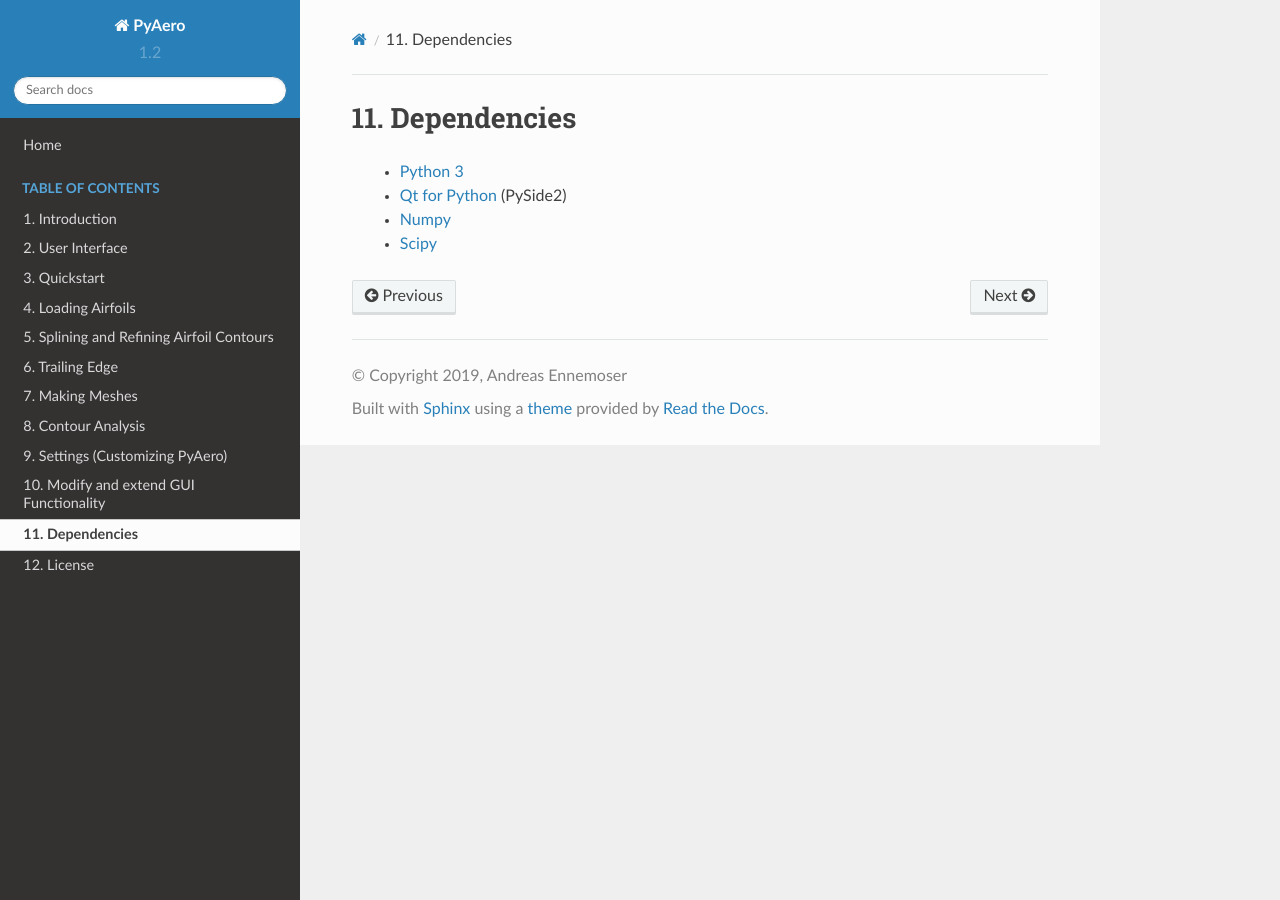
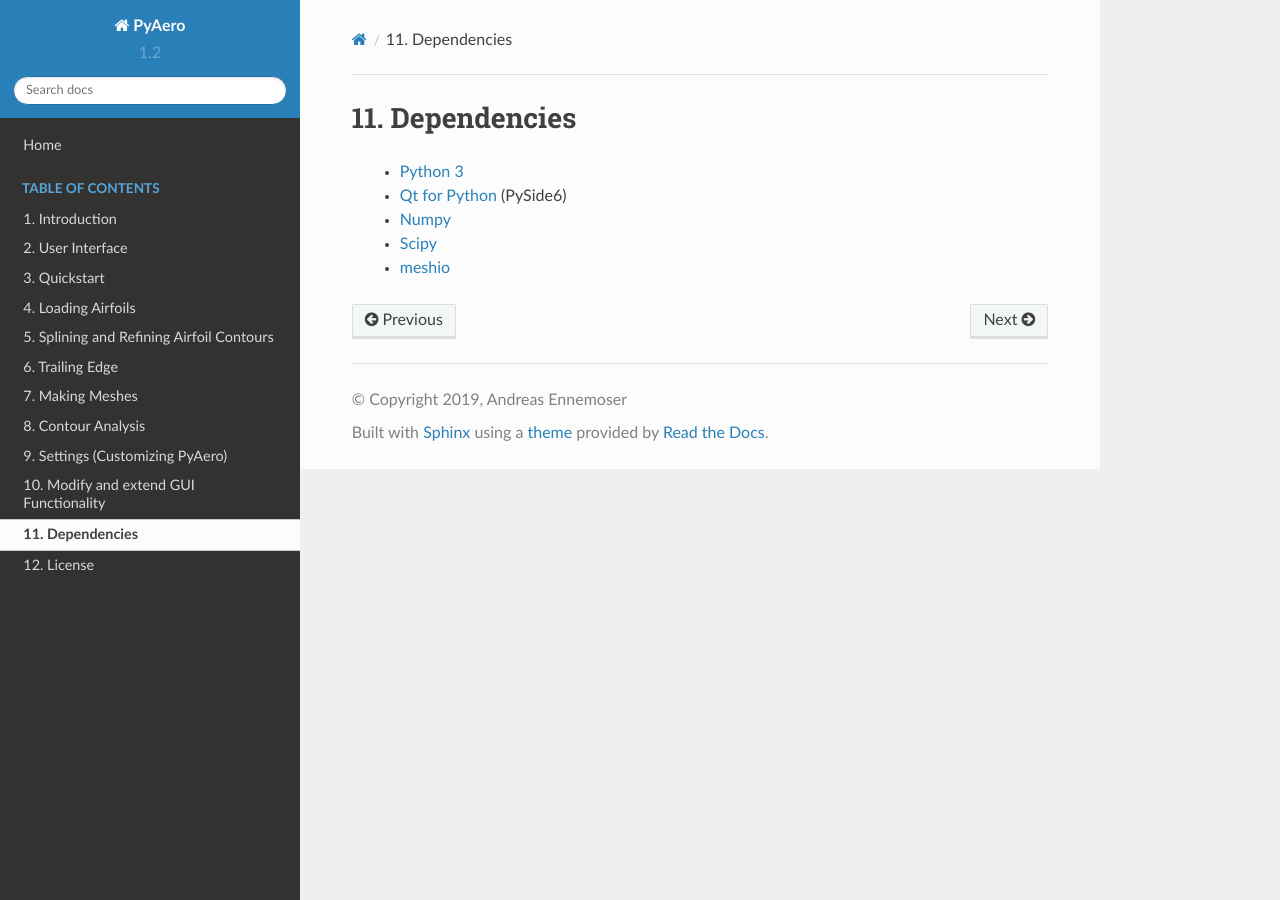
Before and after one commit to chiefenne/PyAero, a Sphinx documentation site: the page built from docs/dependencies.rst, in a window 1280 px wide. Built offline with Sphinx 7.4.7 and the Read the Docs theme 2.0.0, drawn with Linux system fonts in a browser that asks for light colours.

Commit message:
update docu

```diff
--- a/docs/dependencies.rst
+++ b/docs/dependencies.rst
@@ -2,6 +2,7 @@ Dependencies
 ============
 
  - `Python 3 <https://www.python.org/>`_
- - `Qt for Python <https://www.qt.io/qt-for-python>`_ (PySide2)
+ - `Qt for Python <https://www.qt.io/qt-for-python>`_ (PySide6)
  - `Numpy <http://www.numpy.org/>`_
  - `Scipy <https://www.scipy.org/>`_
+ - `meshio <https://github.com/nschloe/meshio)>`_
--- a/docs/index.rst
+++ b/docs/index.rst
@@ -93,6 +93,10 @@ Features
    - `AVL FIRE <https://www.avl.com/fire>`_ (*.flma)
    - `SU2 <https://su2code.github.io/>`_ (*.su2)
    - `GMSH <http://gmsh.info>`_ (*.msh)
+   - `VTK <https://vtk.org`_ (.vtk)
+   - `CGNS <https://cgns.github.io`_ (.cgns)
+   - `ABAQUS <https://www.3ds.com`_ (.inp)
+
 
  - Simple aerodynamic analysis, i.e. panel methods
 
```
